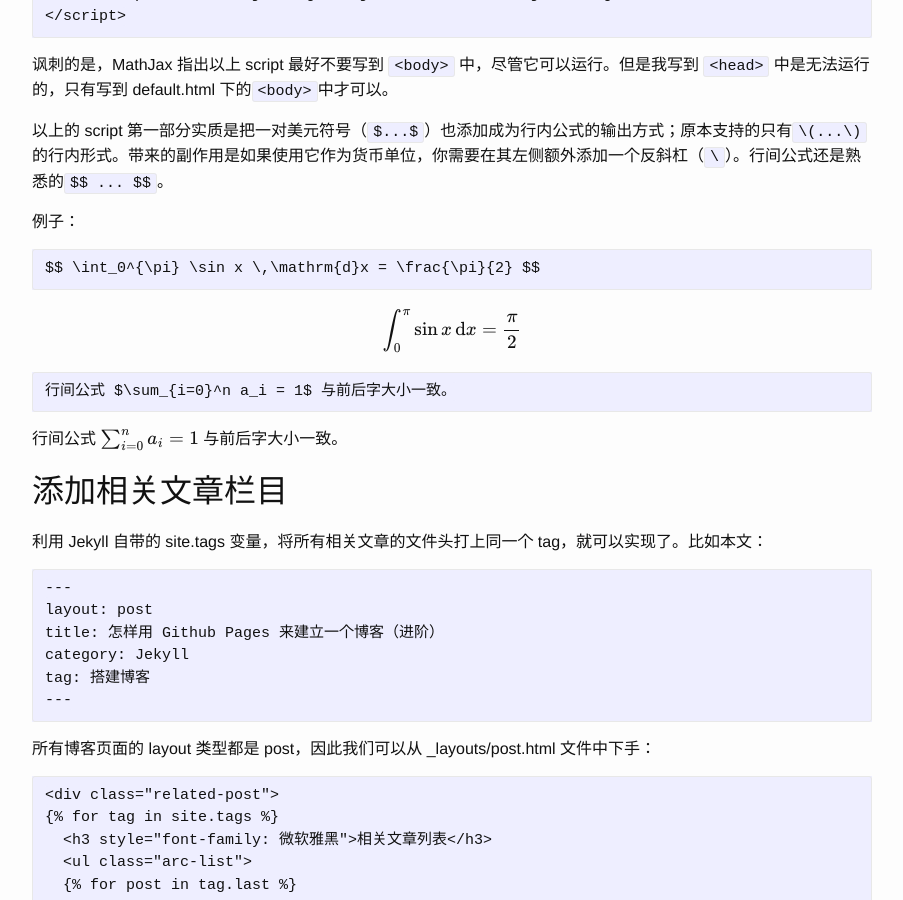
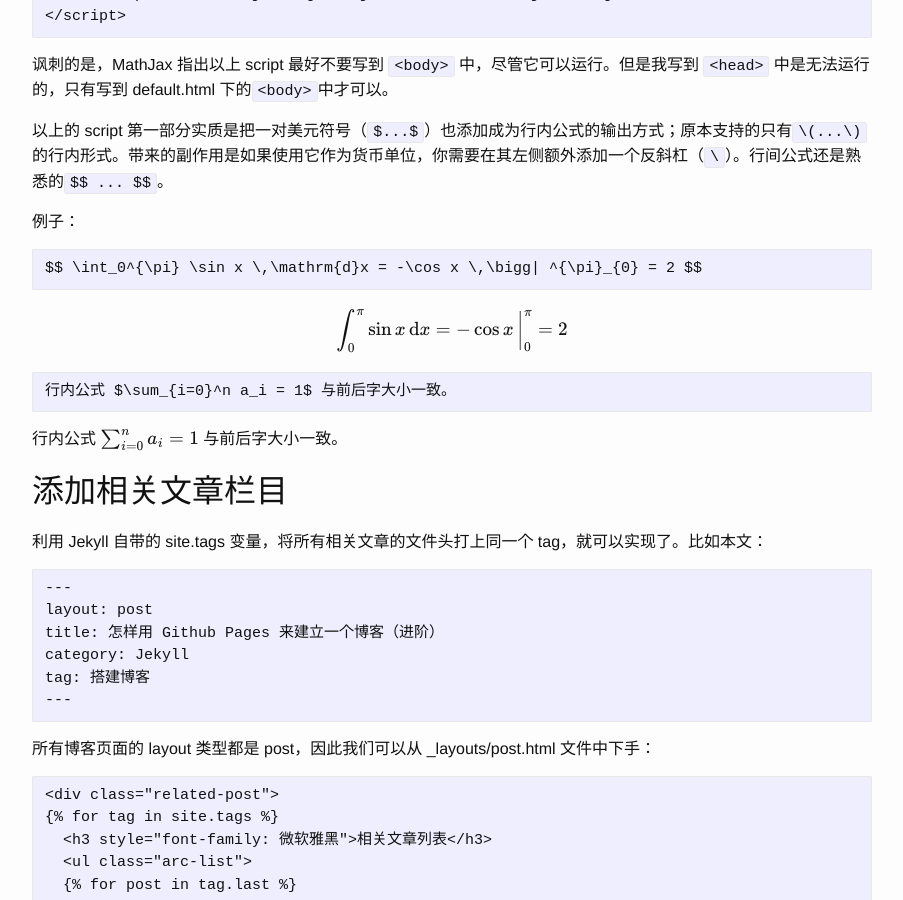
Before and after one commit to wklchris/wklchris.github.io, a Jekyll site: the page built from _posts/2017-01-08-Advanced-blog-skills.md, in a window 1280 px wide and 900 px high, scrolled down 1426 px. Shown: the whole window, without its empty margins (188-1091 px from the left). Built offline with Jekyll 4.4.1, drawn with Linux system fonts in a browser that asks for light colours; formulas are drawn with MathJax 3; comment, search, counter and statistics services are not loaded.

Commit message:
iOS bug fixed. Recorded in 01-07 post.

```diff
--- a/_layouts/header.html
+++ b/_layouts/header.html
@@ -6,7 +6,7 @@
     <a class="site-title" href="{{ "/" | relative_url}}">{{ site.title | escape }}</a>
 
     <nav class="site-nav">
-      <span class="menu-icon">
+      <span class="menu-icon" onclick = "void(0)">
         <svg viewBox="0 0 18 15" width="18px" height="15px">
           <path fill="#424242" d="M18,1.484c0,0.82-0.665,1.484-1.484,1.484H1.484C0.665,2.969,0,2.304,0,1.484l0,0C0,0.665,0.665,0,1.484,0 h15.031C17.335,0,18,0.665,18,1.484L18,1.484z"/>
           <path fill="#424242" d="M18,7.516C18,8.335,17.335,9,16.516,9H1.484C0.665,9,0,8.335,0,7.516l0,0c0-0.82,0.665-1.484,1.484-1.484 h15.031C17.335,6.031,18,6.696,18,7.516L18,7.516z"/>
--- a/_posts/2017-01-08-Advanced-blog-skills.md
+++ b/_posts/2017-01-08-Advanced-blog-skills.md
@@ -53,13 +53,13 @@
 
 例子：
 
-    $$ \int_0^{\pi} \sin x \,\mathrm{d}x = \frac{\pi}{2} $$
+    $$ \int_0^{\pi} \sin x \,\mathrm{d}x = -\cos x \,\bigg| ^{\pi}_{0} = 2 $$
 
-$$ \int_0^{\pi} \sin x \,\mathrm{d}x = \frac{\pi}{2} $$
+$$ \int_0^{\pi} \sin x \,\mathrm{d}x = -\cos x \,\bigg| ^{\pi}_{0} = 2 $$
 
-    行间公式 $\sum_{i=0}^n a_i = 1$ 与前后字大小一致。
+    行内公式 $\sum_{i=0}^n a_i = 1$ 与前后字大小一致。
 
-行间公式 $\sum_{i=0}^n a_i = 1$ 与前后字大小一致。
+行内公式 $\sum_{i=0}^n a_i = 1$ 与前后字大小一致。
 
 ## 添加相关文章栏目
 
```
Also changed, not shown: _posts/2017-01-07-How-to-build-a-Github-Pages-blog.md (+9 -2 lines), _posts/2017-01-14-Data-science-support-blog-skills.md (+0 -1 lines), 2 other files.
